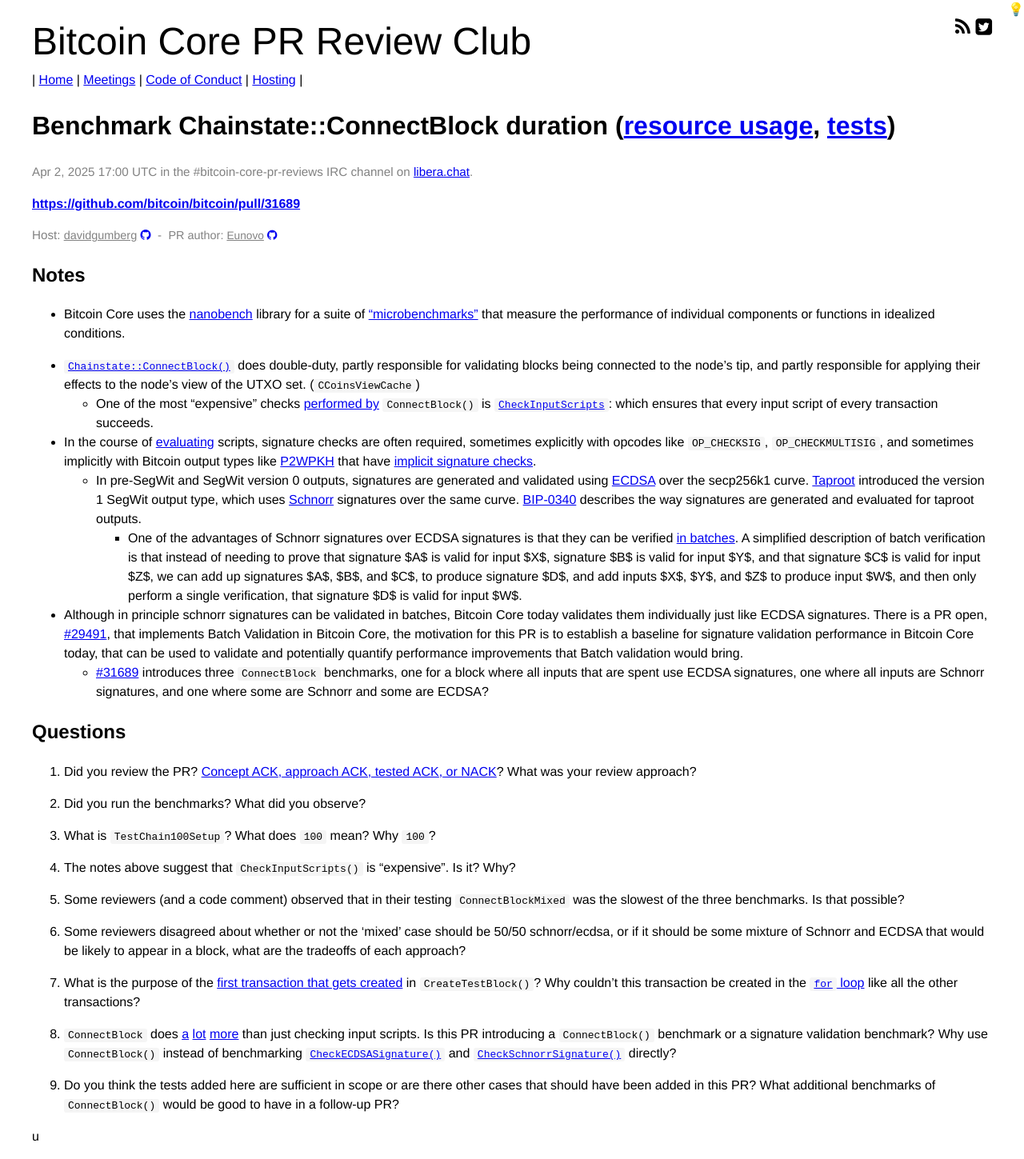
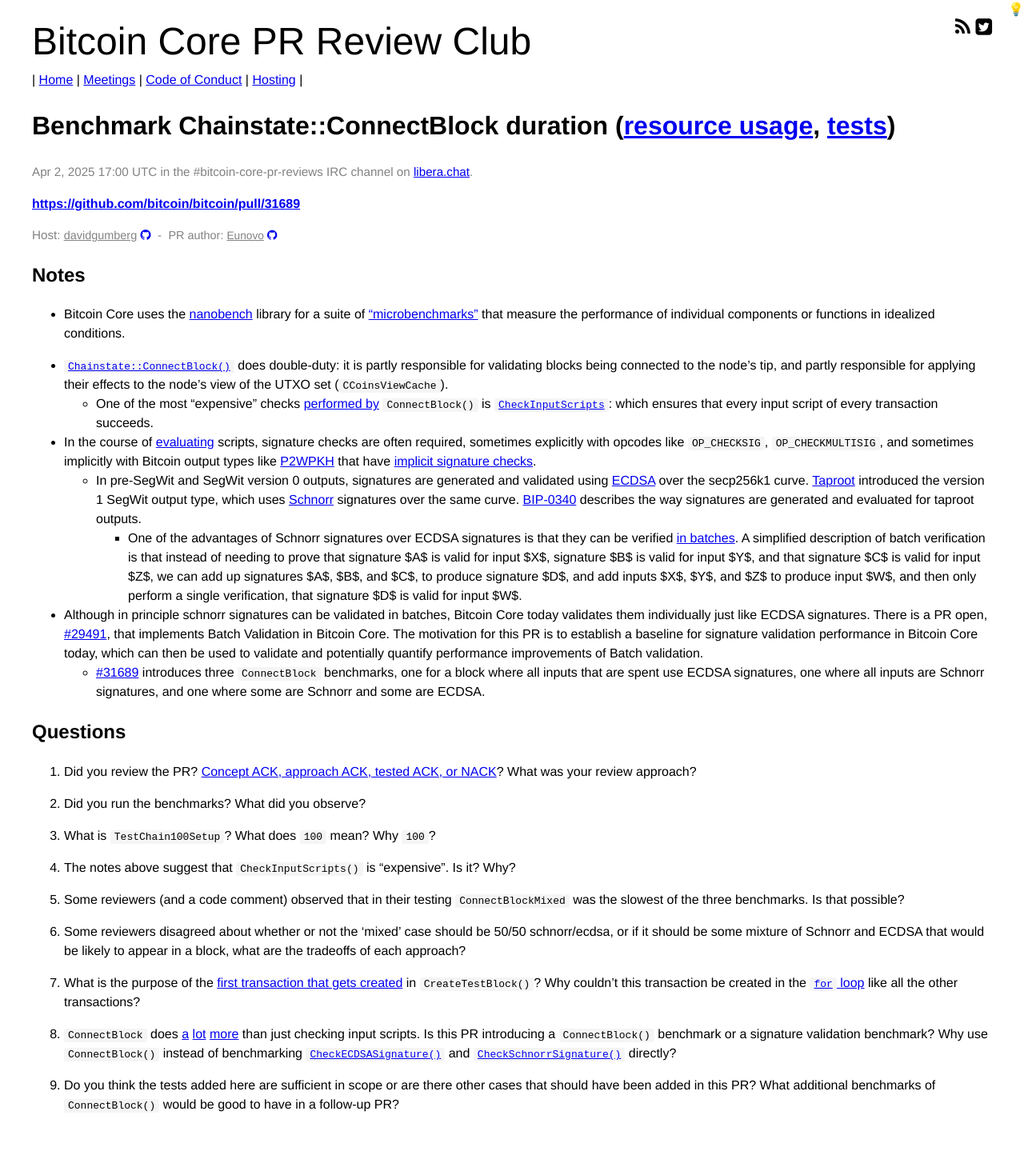
Before and after one commit to bitcoin-core-review-club/website, a Jekyll site: the page built from _posts/2025-04-02-#31689.md, in a window 1280 px wide. Shown: the whole page at 80% size. Built offline with Jekyll 4.4.1, drawn with Linux system fonts in a browser that asks for light colours; after the commit the page ends 1409 px from its top, so only the background shows below that.

Commit message:
minor edits

```diff
--- a/_posts/2025-04-02-#31689.md
+++ b/_posts/2025-04-02-#31689.md
@@ -14,15 +14,15 @@
 
 - Bitcoin Core uses the [nanobench](https://github.com/martinus/nanobench) library for a suite of ["microbenchmarks"](https://github.com/bitcoin/bitcoin/tree/master/src/bench) that measure the performance of individual components or functions in idealized conditions.
 
-- [`Chainstate::ConnectBlock()`](https://github.com/bitcoin/bitcoin/blob/0a1e36effaa5aa27bc5f2c4955c1fa2eb2f0c8fa/src/validation.cpp#L2437-L2786) does double-duty, partly responsible for validating blocks being connected to the node's tip, and partly responsible for applying their effects to the node's view of the UTXO set. (`CCoinsViewCache`)
+- [`Chainstate::ConnectBlock()`](https://github.com/bitcoin/bitcoin/blob/0a1e36effaa5aa27bc5f2c4955c1fa2eb2f0c8fa/src/validation.cpp#L2437-L2786) does double-duty: it is partly responsible for validating blocks being connected to the node's tip, and partly responsible for applying their effects to the node's view of the UTXO set (`CCoinsViewCache`).
     - One of the most "expensive" checks [performed by](https://github.com/bitcoin/bitcoin/blob/0a1e36effaa5aa27bc5f2c4955c1fa2eb2f0c8fa/src/validation.cpp#L2701) `ConnectBlock()` is [`CheckInputScripts`](https://github.com/bitcoin/bitcoin/blob/0a1e36effaa5aa27bc5f2c4955c1fa2eb2f0c8fa/src/validation.cpp#L2144-L2253): which ensures that every input script of every transaction succeeds.
 
 - In the course of [evaluating](https://github.com/bitcoin/bitcoin/blob/0a1e36effaa5aa27bc5f2c4955c1fa2eb2f0c8fa/src/script/interpreter.cpp#L406) scripts, signature checks are often required, sometimes explicitly with opcodes like `OP_CHECKSIG`, `OP_CHECKMULTISIG`, and sometimes implicitly with Bitcoin output types like [P2WPKH](https://github.com/bitcoin/bips/blob/master/bip-0141.mediawiki#p2wpkh) that have [implicit signature checks](https://github.com/bitcoin/bitcoin/blob/0a1e36effaa5aa27bc5f2c4955c1fa2eb2f0c8fa/src/script/interpreter.cpp#L1893-L1900).
     - In pre-SegWit and SegWit version 0 outputs, signatures are generated and validated using [ECDSA](https://en.wikipedia.org/wiki/Elliptic_Curve_Digital_Signature_Algorithm) over the secp256k1 curve. [Taproot](https://github.com/bitcoin/bips/blob/master/bip-0341.mediawiki) introduced the version 1 SegWit output type, which uses [Schnorr](https://en.wikipedia.org/wiki/Schnorr_signature) signatures over the same curve. [BIP-0340](https://github.com/bitcoin/bips/blob/master/bip-0340.mediawiki) describes the way signatures are generated and evaluated for taproot outputs.
         - One of the advantages of Schnorr signatures over ECDSA signatures is that they can be verified [in batches](https://github.com/bitcoin/bips/blob/master/bip-0340.mediawiki#batch-verification). A simplified description of batch verification is that instead of needing to prove that signature $A$ is valid for input $X$, signature $B$ is valid for input $Y$, and that signature $C$ is valid for input $Z$, we can add up signatures $A$, $B$, and $C$, to produce signature $D$, and add inputs $X$, $Y$, and $Z$ to produce input $W$, and then only perform a single verification, that signature $D$ is valid for input $W$.
 
-- Although in principle schnorr signatures can be validated in batches, Bitcoin Core today validates them individually just like ECDSA signatures. There is a PR open, [#29491](https://github.com/bitcoin/bitcoin/pull/29491), that implements Batch Validation in Bitcoin Core, the motivation for this PR is to establish a baseline for signature validation performance in Bitcoin Core today, that can be used to validate and potentially quantify performance improvements that Batch validation would bring.
-    - [#31689](https://github.com/bitcoin/bitcoin/pull/31689) introduces three `ConnectBlock` benchmarks, one for a block where all inputs that are spent use ECDSA signatures, one where all inputs are Schnorr signatures, and one where some are Schnorr and some are ECDSA?
+- Although in principle schnorr signatures can be validated in batches, Bitcoin Core today validates them individually just like ECDSA signatures. There is a PR open, [#29491](https://github.com/bitcoin/bitcoin/pull/29491), that implements Batch Validation in Bitcoin Core. The motivation for this PR is to establish a baseline for signature validation performance in Bitcoin Core today, which can then be used to validate and potentially quantify performance improvements of Batch validation.
+    - [#31689](https://github.com/bitcoin/bitcoin/pull/31689) introduces three `ConnectBlock` benchmarks, one for a block where all inputs that are spent use ECDSA signatures, one where all inputs are Schnorr signatures, and one where some are Schnorr and some are ECDSA.
 
 ## Questions
 
@@ -56,4 +56,4 @@
 ### Meeting 2
 
 -->
-u{% endirc %}
+{% endirc %}
```
